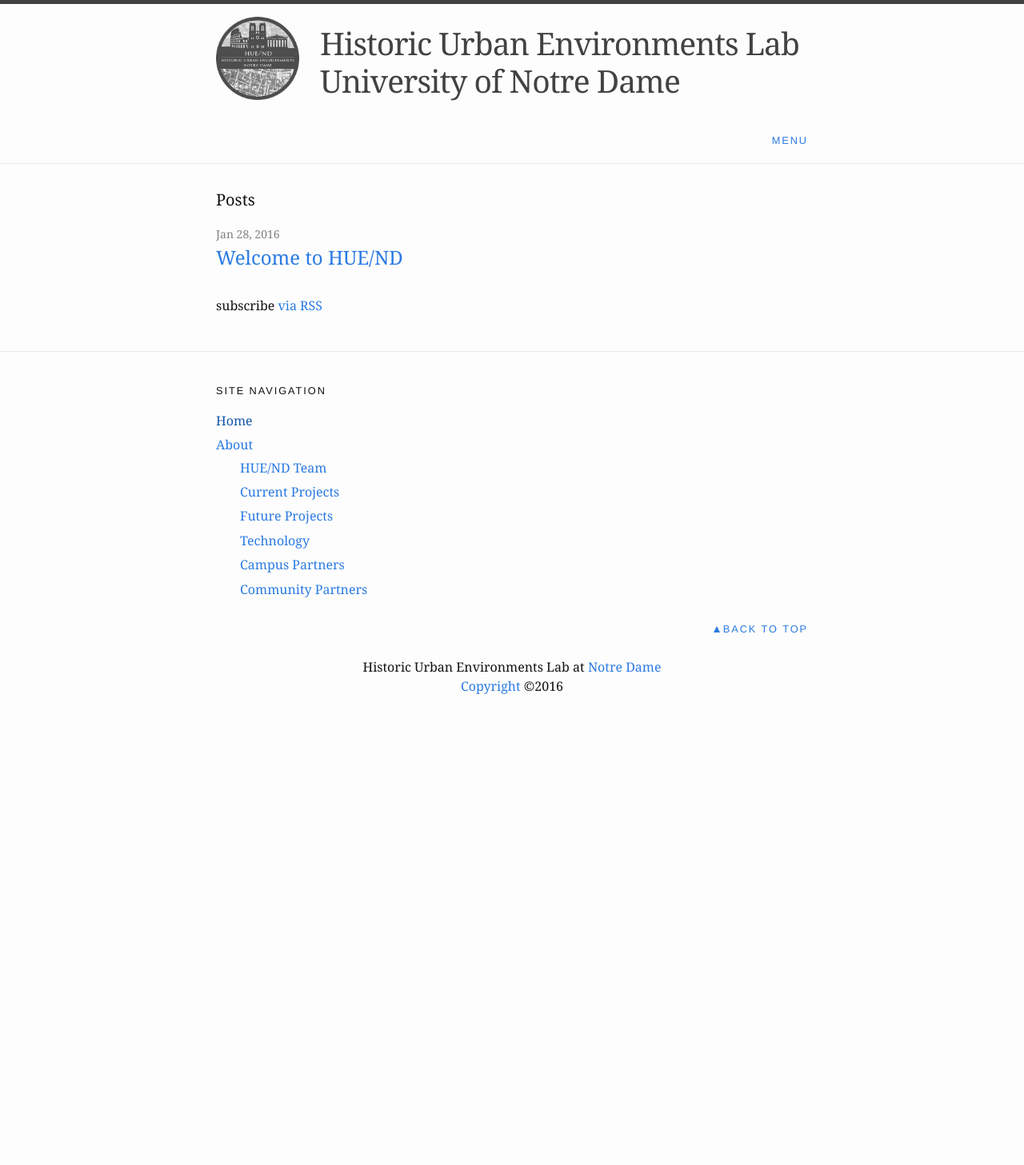
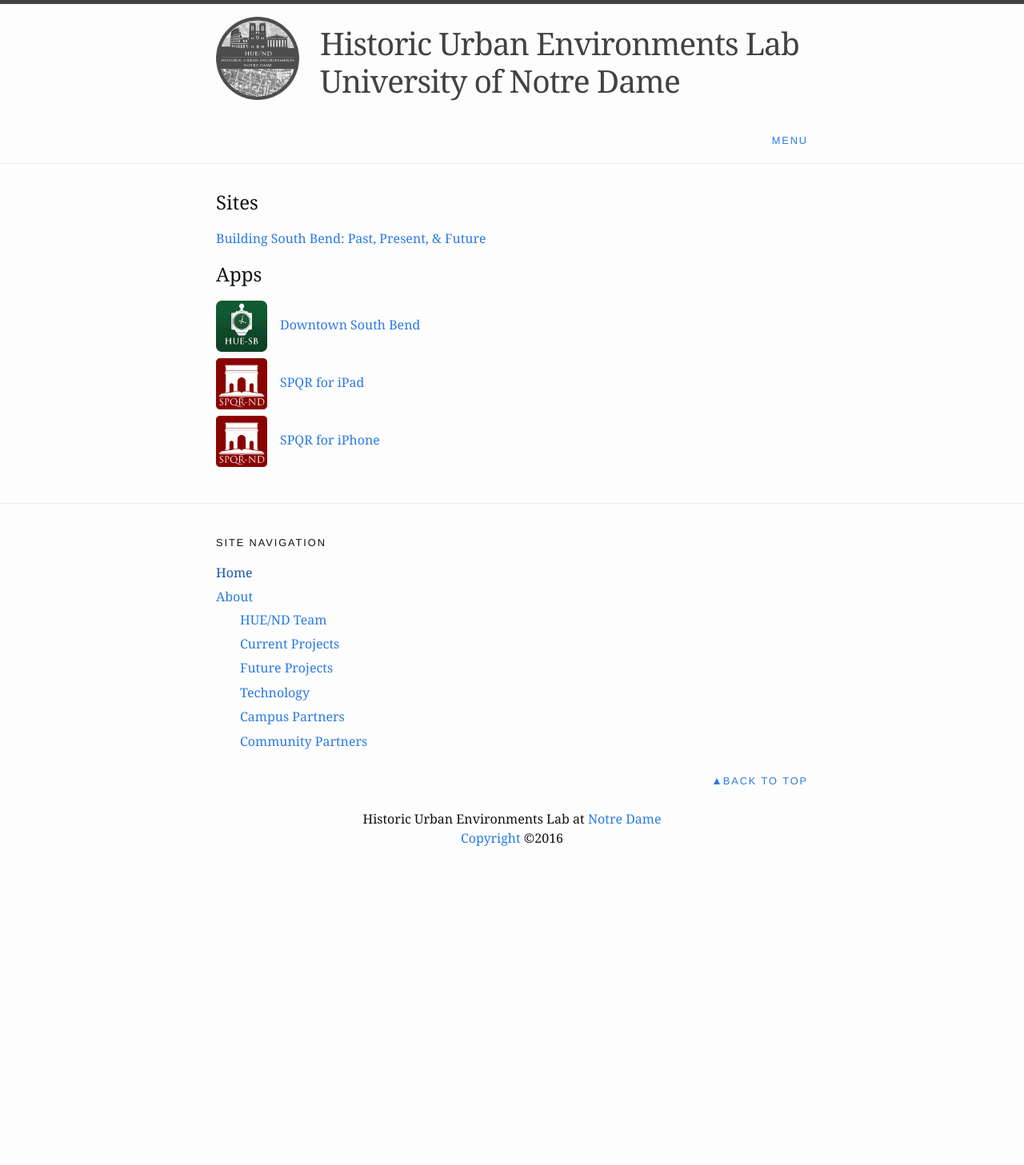
Before and after one commit to HUE-ND/HUE-ND.github.io, a Jekyll site: the page built from index.html, in a window 1280 px wide. Shown: the whole page at 80% size. Built offline with Jekyll 4.4.1, drawn with Linux system fonts in a browser that asks for light colours; before the commit the page ends 1267 px from its top, so only the background shows below that.

Commit message:
Simple homepage content

```diff
--- a/_sass/_layout.scss
+++ b/_sass/_layout.scss
@@ -1,13 +1,12 @@
-/**
- * Site header
- */
+// Site header
+
 .site-header {
-    border-top: 5px solid $grey-color-dark;
-    border-bottom: 1px solid $grey-color-light;
-    min-height: 56px;
+  border-bottom: 1px solid $grey-color-light;
+  border-top: 5px solid $grey-color-dark;
+  min-height: 56px;
 
-    // Positioning context for the mobile navigation icon
-    position: relative;
+  // Positioning context for the mobile navigation icon
+  position: relative;
 }
 
 .site-title {
@@ -71,8 +70,6 @@
   }
 }
 
-
-
 .site-menu {
   float: right;
   line-height: 56px;
@@ -123,9 +120,30 @@
 }
 
 
-/**
- * Page content
- */
+// Homepage
+
+.app-icon {
+  height: 4em;
+  margin-right: 1em;
+  width: 4em;
+}
+
+.app-list {
+  list-style-type: none;
+  margin-left: 0;
+
+  .app {
+    margin-bottom: .5em;
+  }
+
+  .app-link {
+    display: block;
+  }
+}
+
+
+// Page content
+
 .page-content {
     padding: $spacing-unit 0;
 }
--- a/index.html
+++ b/index.html
@@ -2,22 +2,30 @@
 layout: default
 ---
 
-<div class="home">
+<section class="home">
 
-  <h1 class="page-heading">Posts</h1>
+  <h1>Sites</h1>
+  <p>
+    <a href="http://buildingsouthbend.nd.edu/">Building South Bend: Past, Present, &amp; Future</a>
+  </p>
 
-  <ul class="post-list">
-    {% for post in site.posts %}
-      <li>
-        <span class="post-meta">{{ post.date | date: "%b %-d, %Y" }}</span>
-
-        <h2>
-          <a class="post-link" href="{{ post.url | prepend: site.baseurl }}">{{ post.title }}</a>
-        </h2>
-      </li>
-    {% endfor %}
+  <h1>Apps</h1>
+  <ul class="app-list">
+    <li class="app">
+      <a class="app-link" href="https://itunes.apple.com/us/app/downtown-sb/id993179423">
+        <img class="app-icon" src="/images/app-icon-dbsb-universal.png">Downtown South Bend
+      </a>
+    </li>
+    <li class="app">
+      <a class="app-link" href="https://itunes.apple.com/us/app/spqr-nd/id908746471">
+        <img class="app-icon" src="/images/app-icon-spqr-nd-ipad.png">SPQR for iPad
+      </a>
+    </li>
+    <li class="app">
+      <a class="app-link" href="https://itunes.apple.com/us/app/spqr-nd-for-iphone/id932396810">
+        <img class="app-icon" src="/images/app-icon-spqr-nd-iphone.png">SPQR for iPhone
+      </a>
+    </li>
   </ul>
 
-  <p class="rss-subscribe">subscribe <a href="{{ "/feed.xml" | prepend: site.baseurl }}">via RSS</a></p>
-
-</div>
+</section>
```
Also changed, not shown: images/app-icon-dbsb-universal.png (added), images/app-icon-spqr-nd-ipad.png (added), images/app-icon-spqr-nd-iphone.png (added).
